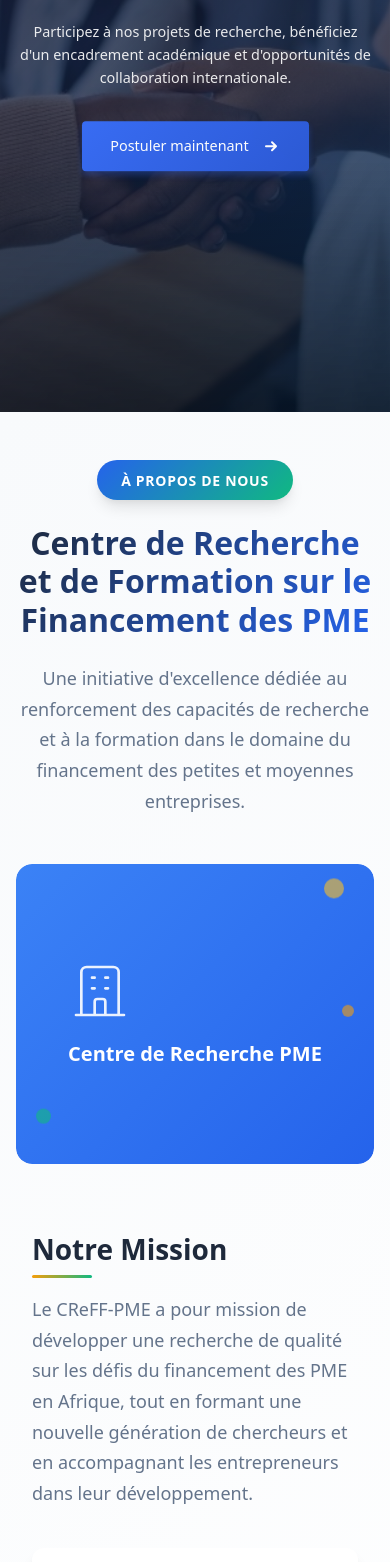
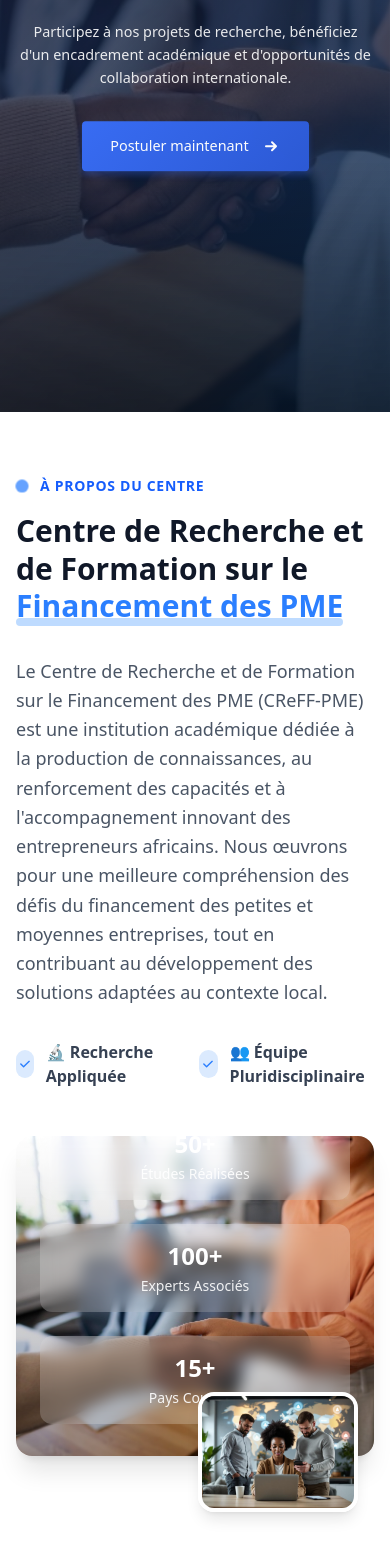
Before and after one commit to EThys/centreDeRecherche, a Vue app: page / in a window 390 px wide. Shown: the part 432-1994 px from the top of the page. Built offline with nearby package versions, Linux system fonts and the light colour scheme; grey boxes are pictures that could not be loaded; the HTML template or start-up script is replaced by a standard one.

Commit message:
Mise en place du composant about

```diff
--- a/src/components/AboutComponent.vue
+++ b/src/components/AboutComponent.vue
@@ -1,64 +1,128 @@
 <template>
-  <section id="about" class="about-section">
-    <div class="container">
-      <!-- En-tête (conservé) -->
-      <div class="section-header">
-        <div class="academic-badge">
-          <span class="badge-text">À Propos de Nous</span>
-        </div>
-        <h2 class="section-title">Centre de Recherche et de Formation sur le Financement des PME</h2>
-        <p class="section-subtitle">
-          Une initiative d'excellence dédiée au renforcement des capacités de recherche
-          et à la formation dans le domaine du financement des petites et moyennes entreprises.
+  <!-- Section About -->
+  <section class="py-16 lg:py-24 px-4 sm:px-6 bg-white overflow-hidden">
+    <div class="max-w-6xl mx-auto">
+      <div class="flex flex-col lg:flex-row items-center justify-between gap-12 lg:gap-16">
+
+        <!-- Section Gauche - Contenu -->
+        <div class="w-full lg:w-1/2">
+          <div class="space-y-8">
+            <!-- En-tête discrète -->
+            <div
+              class="flex items-center mb-4 fade-in-up"
+              :class="{ 'animate-enter': isVisible }"
+            >
+              <div class="w-3 h-3 bg-blue-500 rounded-full mr-3 animate-pulse"></div>
+              <p class="text-blue-600 text-sm font-semibold tracking-wider uppercase">
+                À PROPOS DU CENTRE
               </p>
             </div>
 
-      <!-- Contenu principal en deux colonnes -->
-      <div class="two-column-layout">
-        <!-- Colonne gauche - Image -->
-        <div class="image-column">
-          <div class="image-container">
-            <div class="main-image">
-              <div class="image-placeholder">
-                <div class="image-content">
-                  <svg class="placeholder-icon" fill="none" stroke="currentColor" viewBox="0 0 24 24">
-                    <path stroke-linecap="round" stroke-linejoin="round" stroke-width="1" d="M19 21V5a2 2 0 00-2-2H7a2 2 0 00-2 2v16m14 0h2m-2 0h-5m-9 0H3m2 0h5M9 7h1m-1 4h1m4-4h1m-1 4h1m-5 10v-5a1 1 0 011-1h2a1 1 0 011 1v5m-4 0h4"/>
+            <!-- Titre principal -->
+            <h2
+              class="text-3xl lg:text-4xl xl:text-5xl font-bold text-gray-900 leading-tight fade-in-up delay-100"
+              :class="{ 'animate-enter': isVisible }"
+            >
+              Centre de Recherche et de Formation sur le
+              <span class="text-blue-500 relative">
+                <span class="relative z-10">Financement des PME</span>
+                <span
+                  class="absolute bottom-0 left-0 w-0 h-2 bg-blue-200 rounded-full transition-all duration-1000 ease-out"
+                  :class="{ 'w-full': isVisible }"
+                ></span>
+              </span>
+            </h2>
+
+            <!-- Description -->
+            <p
+              class="text-lg text-gray-600 leading-relaxed fade-in-up delay-200"
+              :class="{ 'animate-enter': isVisible }"
+            >
+              Le Centre de Recherche et de Formation sur le Financement des PME (CReFF-PME) est une institution académique dédiée à la production de connaissances, au renforcement des capacités et à l'accompagnement innovant des entrepreneurs africains. Nous œuvrons pour une meilleure compréhension des défis du financement des petites et moyennes entreprises, tout en contribuant au développement des solutions adaptées au contexte local.
+            </p>
+
+            <div class="flex items-center space-x-8 fade-in-up delay-300" :class="{ 'animate-enter': isVisible }">
+
+              <!-- Item 1 -->
+              <div class="flex items-center space-x-3 group">
+                <div class="w-7 h-7 bg-blue-100 rounded-full flex items-center justify-center transform group-hover:scale-110 group-hover:bg-blue-500 transition-all duration-300">
+                  <svg class="w-3.5 h-3.5 text-blue-500 group-hover:text-white transition-colors duration-300" fill="currentColor" viewBox="0 0 20 20">
+                    <path fill-rule="evenodd" d="M16.707 5.293a1 1 0 010 1.414l-8 8a1 1 0 01-1.414 0l-4-4a1 1 01 011.414-1.414L8 12.586l7.293-7.293a1 1 01 1.414 0z" clip-rule="evenodd"/>
                   </svg>
-                  <span class="image-text">Centre de Recherche PME</span>
+                </div>
+                <span class="text-gray-700 font-semibold text-base group-hover:text-blue-600 transition-colors duration-300">
+                  🔬 Recherche Appliquée
+                </span>
+              </div>
+
+              <!-- Item 2 -->
+              <div class="flex items-center space-x-3 group">
+                <div class="w-7 h-7 bg-blue-100 rounded-full flex items-center justify-center transform group-hover:scale-110 group-hover:bg-blue-500 transition-all duration-300">
+                  <svg class="w-3.5 h-3.5 text-blue-500 group-hover:text-white transition-colors duration-300" fill="currentColor" viewBox="0 0 20 20">
+                    <path fill-rule="evenodd" d="M16.707 5.293a1 1 0 010 1.414l-8 8a1 1 0 01-1.414 0l-4-4a1 1 01 011.414-1.414L8 12.586l7.293-7.293a1 1 01 1.414 0z" clip-rule="evenodd"/>
+                  </svg>
+                </div>
+                <span class="text-gray-700 font-semibold text-base group-hover:text-blue-600 transition-colors duration-300">
+                  👥 Équipe Pluridisciplinaire
+                </span>
+              </div>
+
+            </div>
+
           </div>
         </div>
+
+        <!-- Section Droite - Images avec statistiques superposées -->
+        <div class="w-full lg:w-1/2">
+          <div class="relative">
+            <!-- Image principale avec statistiques superposées -->
+            <div
+              class="relative rounded-2xl overflow-hidden shadow-xl image-container-main fade-in-up delay-400"
+              :class="{ 'animate-enter': isVisible }"
+            >
+              <img
+                src="../assets/carousel-2.jpg"
+                alt="Équipe du CReFF-PME en réunion de recherche"
+                class="w-full h-80 lg:h-96 object-cover transform transition-transform duration-700 image-main"
+              />
+
+              <!-- Superposition semi-transparente pour améliorer la lisibilité -->
+              <div class="absolute inset-0 bg-gradient-to-t from-black/30 to-transparent"></div>
+
+              <!-- Statistiques superposées -->
+              <div class="absolute bottom-0 left-0 right-0 p-6 text-white">
+                <div class="grid grid-cols-3 gap-4 stats-container">
+                  <div
+                    v-for="(stat, index) in stats"
+                    :key="index"
+                    class="text-center bg-white/20 backdrop-blur-sm rounded-xl p-4 transform transition-all duration-500 stat-item"
+                    :style="{ animationDelay: `${index * 200 + 600}ms` }"
+                    :class="{ 'stat-enter': isVisible }"
+                  >
+                    <p class="text-2xl lg:text-3xl font-bold count-up" :data-target="stat.value">
+                      {{ isVisible ? 0 : '' }}
+                    </p>
+                    <p class="text-sm opacity-90 mt-1">{{ stat.label }}</p>
                   </div>
-            <div class="image-decoration">
-              <div class="decoration-dot dot-1"></div>
-              <div class="decoration-dot dot-2"></div>
-              <div class="decoration-dot dot-3"></div>
                 </div>
               </div>
             </div>
 
-        <!-- Colonne droite - Détails -->
-        <div class="details-column">
-          <!-- Mission -->
-          <div class="mission-section">
-            <h3 class="mission-title">Notre Mission</h3>
-            <p class="mission-text">
-              Le CReFF-PME a pour mission de développer une recherche de qualité sur les défis
-              du financement des PME en Afrique, tout en formant une nouvelle génération de
-              chercheurs et en accompagnant les entrepreneurs dans leur développement.
-            </p>
+            <!-- Image secondaire -->
+            <div
+              class="absolute -top-8 -right-8 w-48 h-36 lg:w-64 lg:h-48 rounded-2xl overflow-hidden shadow-lg border-4 border-white transform transition-transform duration-500 image-secondary fade-in-up delay-500"
+              :class="{ 'animate-enter': isVisible }"
+            >
+              <img
+                src="../assets/carousel-4.jpg"
+                alt="Formation et atelier du CReFF-PME"
+                class="w-full h-full object-cover"
+              />
             </div>
 
-          <!-- Points clés -->
-          <div class="key-points">
-            <div class="key-point" v-for="point in keyPoints" :key="point.id">
-              <div class="point-icon">
-                <component :is="point.icon" />
-              </div>
-              <div class="point-content">
-                <h4>{{ point.title }}</h4>
-                <p>{{ point.description }}</p>
-              </div>
-            </div>
+            <!-- Élément décoratif flottant -->
+            <div class="absolute -bottom-4 -left-4 w-20 h-20 bg-blue-100 rounded-full opacity-50 animate-float"></div>
+            <div class="absolute top-1/2 -right-4 w-12 h-12 bg-blue-200 rounded-full opacity-30 animate-float-delayed"></div>
           </div>
         </div>
       </div>
@@ -66,482 +130,242 @@
   </section>
 </template>
 
-<script setup lang="ts">
-import { ref } from 'vue'
+<script setup>
+import { ref, onMounted, onUnmounted } from 'vue'
 
-// Icônes pour les points clés
-const ResearchIcon = {
-  template: `
-    <svg class="icon" fill="none" stroke="currentColor" viewBox="0 0 24 24">
-      <path stroke-linecap="round" stroke-linejoin="round" stroke-width="2" d="M19.428 15.428a2 2 0 00-1.022-.547l-2.387-.477a6 6 0 00-3.86.517l-.318.158a6 6 0 01-3.86.517L6.05 15.21a2 2 0 00-1.806.547M8 4h8l-1 1v5.172a2 2 0 00.586 1.414l5 5c1.26 1.26.367 3.414-1.415 3.414H4.828c-1.782 0-2.674-2.154-1.414-3.414l5-5A2 2 0 009 10.172V5L8 4z"/>
-    </svg>
-  `
+const isVisible = ref(false)
+const stats = ref([
+  { value: 50, label: 'Études Réalisées' },
+  { value: 100, label: 'Experts Associés' },
+  { value: 15, label: 'Pays Couverts' }
+])
+
+const observer = ref(null)
+
+const startCountUp = () => {
+  const countUpElements = document.querySelectorAll('.count-up')
+
+  countUpElements.forEach(element => {
+    const target = parseInt(element.getAttribute('data-target'))
+    const duration = 2000
+    const step = target / (duration / 16)
+    let current = 0
+
+    const timer = setInterval(() => {
+      current += step
+      if (current >= target) {
+        element.textContent = target + '+'
+        clearInterval(timer)
+      } else {
+        element.textContent = Math.floor(current) + '+'
+      }
+    }, 16)
+  })
 }
 
-const TeamIcon = {
-  template: `
-    <svg class="icon" fill="none" stroke="currentColor" viewBox="0 0 24 24">
-      <path stroke-linecap="round" stroke-linejoin="round" stroke-width="2" d="M17 20h5v-2a3 3 0 00-5.356-1.857M17 20H7m10 0v-2c0-.656-.126-1.283-.356-1.857M7 20H2v-2a3 3 0 015.356-1.857M7 20v-2c0-.656.126-1.283.356-1.857m0 0a5.002 5.002 0 019.288 0M15 7a3 3 0 11-6 0 3 3 0 016 0zm6 3a2 2 0 11-4 0 2 2 0 014 0zM7 10a2 2 0 11-4 0 2 2 0 014 0z"/>
-    </svg>
-  `
+const handleIntersection = (entries) => {
+  entries.forEach(entry => {
+    if (entry.isIntersecting) {
+      isVisible.value = true
+      setTimeout(startCountUp, 800)
+    }
+  })
 }
 
-const PartnershipIcon = {
-  template: `
-    <svg class="icon" fill="none" stroke="currentColor" viewBox="0 0 24 24">
-      <path stroke-linecap="round" stroke-linejoin="round" stroke-width="2" d="M21 12a9 9 0 01-9 9m9-9a9 9 0 00-9-9m9 9H3m9 9v-9m0-9a9 9 0 00-9 9m9-9c0 1.105-.895 2-2 2s-2-.895-2-2 .895-2 2-2 2 .895 2 2z"/>
-    </svg>
-  `
+onMounted(() => {
+  observer.value = new IntersectionObserver(handleIntersection, {
+    threshold: 0.3,
+    rootMargin: '-50px'
+  })
+
+  const section = document.querySelector('section')
+  if (section) {
+    observer.value.observe(section)
   }
+})
 
-const keyPoints = ref([
-  {
-    id: 1,
-    icon: ResearchIcon,
-    title: "Recherche Appliquée",
-    description: "Études approfondies sur les mécanismes de financement des PME en contexte africain."
-  },
-  {
-    id: 2,
-    icon: TeamIcon,
-    title: "Équipe Pluridisciplinaire",
-    description: "Experts en finance, économie, gestion et entrepreneuriat travaillant en synergie."
-  },
-  {
-    id: 3,
-    icon: PartnershipIcon,
-    title: "Partenariats Stratégiques",
-    description: "Collaboration avec des institutions académiques et financières internationales."
+onUnmounted(() => {
+  if (observer.value) {
+    observer.value.disconnect()
   }
-])
-
-const keyNumbers = ref([
-  { value: "2023", label: "Année de Création" },
-  { value: "2", label: "Universités Partenaires" },
-  { value: "4", label: "Pays d'Intervention" }
-])
+})
 </script>
 
 <style scoped>
-/* Variables CSS modernes */
-.about-section {
-  --primary: #2563eb;
-  --primary-dark: #1d4ed8;
-  --primary-light: #3b82f6;
-  --secondary: #10b981;
-  --accent: #f59e0b;
-  --accent-light: #fbbf24;
-  --dark: #1e293b;
-  --dark-light: #334155;
-  --light: #f8fafc;
-  --gray: #64748b;
-  --gray-light: #cbd5e1;
-  --white: #ffffff;
-  --shadow: 0 10px 15px -3px rgba(0, 0, 0, 0.1), 0 4px 6px -2px rgba(0, 0, 0, 0.05);
-  --shadow-lg: 0 20px 25px -5px rgba(0, 0, 0, 0.1), 0 10px 10px -5px rgba(0, 0, 0, 0.04);
-  --radius: 12px;
-  --radius-lg: 16px;
-  --transition: all 0.3s cubic-bezier(0.4, 0, 0.2, 1);
+/* Animations d'entrée principales */
+.fade-in-up {
+  opacity: 0;
+  transform: translateY(30px);
+  transition: all 0.8s cubic-bezier(0.16, 1, 0.3, 1);
 }
 
-/* Styles de base */
-.about-section {
-  padding: 5rem 0;
-  background: linear-gradient(135deg, var(--light) 0%, #ffffff 100%);
-  position: relative;
-  overflow: hidden;
+.fade-in-up.animate-enter {
+  opacity: 1;
+  transform: translateY(0);
 }
 
-.container {
-  max-width: 1200px;
-  margin: 0 auto;
-  padding: 0 1.5rem;
+/* Délais d'animation pour les éléments */
+.delay-100 {
+  transition-delay: 100ms;
 }
 
-/* En-tête de section */
-.section-header {
-  text-align: center;
-  margin-bottom: 4rem;
+.delay-200 {
+  transition-delay: 200ms;
 }
 
-.academic-badge {
-  display: inline-block;
-  background: linear-gradient(135deg, var(--primary), var(--secondary));
-  border-radius: 50px;
-  padding: 0.5rem 1.5rem;
-  margin-bottom: 1.5rem;
-  box-shadow: var(--shadow);
+.delay-300 {
+  transition-delay: 300ms;
 }
 
-.badge-text {
-  font-size: 0.875rem;
-  font-weight: 600;
-  color: var(--white);
-  letter-spacing: 0.05em;
-  text-transform: uppercase;
+.delay-400 {
+  transition-delay: 400ms;
 }
 
-.section-title {
-  font-size: clamp(2.25rem, 4vw, 3.5rem);
-  font-weight: 800;
-  color: var(--dark);
-  line-height: 1.2;
-  margin-bottom: 1.5rem;
-  background: linear-gradient(135deg, var(--dark) 0%, var(--primary) 100%);
-  -webkit-background-clip: text;
-  -webkit-text-fill-color: transparent;
-  background-clip: text;
+.delay-500 {
+  transition-delay: 500ms;
 }
 
-.section-subtitle {
-  font-size: 1.25rem;
-  color: var(--gray);
-  line-height: 1.7;
-  max-width: 800px;
-  margin: 0 auto;
+/* Animation des statistiques */
+.stat-item {
+  opacity: 0;
+  transform: translateY(20px) scale(0.95);
 }
 
-/* Layout en deux colonnes */
-.two-column-layout {
-  display: grid;
-  grid-template-columns: 1fr 1fr;
-  gap: 4rem;
-  align-items: center;
-  margin-bottom: 4rem;
+.stat-enter {
+  animation: statSlideIn 0.6s cubic-bezier(0.16, 1, 0.3, 1) forwards;
 }
 
-/* Colonne image */
-.image-column {
-  position: relative;
+@keyframes statSlideIn {
+  0% {
+    opacity: 0;
+    transform: translateY(20px) scale(0.95);
+  }
+  100% {
+    opacity: 1;
+    transform: translateY(0) scale(1);
+  }
 }
 
-.image-container {
-  position: relative;
-  border-radius: var(--radius-lg);
-  overflow: hidden;
+/* Animation de flottement */
+.animate-float {
+  animation: float 6s ease-in-out infinite;
 }
 
-.main-image {
-  position: relative;
-  border-radius: var(--radius-lg);
-  overflow: hidden;
-  box-shadow: var(--shadow-lg);
-}
-
-.image-placeholder {
-  width: 100%;
-  height: 400px;
-  background: linear-gradient(135deg, var(--primary-light) 0%, var(--primary) 100%);
-  display: flex;
-  align-items: center;
-  justify-content: center;
-  position: relative;
-}
-
-.image-content {
-  text-align: center;
-  color: var(--white);
-  z-index: 2;
-}
-
-.placeholder-icon {
-  width: 4rem;
-  height: 4rem;
-  margin-bottom: 1rem;
-  opacity: 0.9;
-}
-
-.image-text {
-  font-size: 1.25rem;
-  font-weight: 600;
-  display: block;
-}
-
-/* Décoration image */
-.image-decoration {
-  position: absolute;
-  top: 0;
-  left: 0;
-  right: 0;
-  bottom: 0;
-  pointer-events: none;
-}
-
-.decoration-dot {
-  position: absolute;
-  border-radius: 50%;
-  background: var(--accent-light);
-  opacity: 0.6;
-}
-
-.dot-1 {
-  width: 20px;
-  height: 20px;
-  top: 20px;
-  right: 30px;
-  animation: float 3s ease-in-out infinite;
-}
-
-.dot-2 {
-  width: 15px;
-  height: 15px;
-  bottom: 40px;
-  left: 20px;
-  background: var(--secondary);
-  animation: float 3s ease-in-out infinite 1s;
-}
-
-.dot-3 {
-  width: 12px;
-  height: 12px;
-  top: 50%;
-  right: 20px;
-  background: var(--accent);
-  animation: float 3s ease-in-out infinite 2s;
+.animate-float-delayed {
+  animation: float 8s ease-in-out infinite 2s;
 }
 
 @keyframes float {
-  0%, 100% { transform: translateY(0px); }
-  50% { transform: translateY(-10px); }
+  0%, 100% {
+    transform: translateY(0) rotate(0deg);
+  }
+  33% {
+    transform: translateY(-10px) rotate(120deg);
+  }
+  66% {
+    transform: translateY(5px) rotate(240deg);
+  }
 }
 
-/* Colonne détails */
-.details-column {
-  padding: 1rem;
+/* Effets hover améliorés */
+.image-container-main:hover .image-main {
+  transform: scale(1.05);
 }
 
-/* Mission */
-.mission-section {
-  margin-bottom: 2.5rem;
+.image-secondary:hover {
+  transform: translateY(-5px) rotate(2deg);
+  box-shadow: 0 20px 40px rgba(0, 0, 0, 0.15);
 }
 
-.mission-title {
-  font-size: 1.75rem;
-  font-weight: 700;
-  color: var(--dark);
-  margin-bottom: 1.5rem;
-  position: relative;
-  display: inline-block;
+.stat-item:hover {
+  transform: translateY(-5px) scale(1.05);
+  background: rgba(255, 255, 255, 0.25);
+  box-shadow: 0 10px 25px rgba(0, 0, 0, 0.2);
 }
 
-.mission-title::after {
-  content: '';
-  position: absolute;
-  bottom: -0.5rem;
-  left: 0;
-  width: 60px;
-  height: 3px;
-  background: linear-gradient(90deg, var(--accent), var(--secondary));
-  border-radius: 2px;
+/* Animation de soulignement pour le titre */
+.text-blue-500 span:last-child {
+  transition: width 1.2s cubic-bezier(0.16, 1, 0.3, 1);
 }
 
-.mission-text {
-  font-size: 1.125rem;
-  color: var(--gray);
-  line-height: 1.7;
+/* Amélioration de l'effet de flou pour les cartes de statistiques */
+.backdrop-blur-sm {
+  backdrop-filter: blur(8px);
 }
 
-/* Points clés */
-.key-points {
-  margin-bottom: 2.5rem;
+/* Animation de pulse pour le point bleu */
+.animate-pulse {
+  animation: pulse 2s cubic-bezier(0.4, 0, 0.6, 1) infinite;
 }
 
-.key-point {
-  display: flex;
-  align-items: flex-start;
-  gap: 1rem;
-  margin-bottom: 1.5rem;
-  padding: 1.5rem;
-  border-radius: var(--radius);
-  background: var(--white);
-  box-shadow: var(--shadow);
-  transition: var(--transition);
+@keyframes pulse {
+  0%, 100% {
+    opacity: 1;
+    transform: scale(1);
+  }
+  50% {
+    opacity: 0.7;
+    transform: scale(1.1);
+  }
 }
 
-.key-point:hover {
-  transform: translateX(5px);
-  box-shadow: var(--shadow-lg);
+/* Responsive adjustments */
+@media (max-width: 1024px) {
+  .image-secondary {
+    position: relative;
+    top: 0;
+    right: 0;
+    margin-top: -4rem;
+    margin-left: auto;
+    margin-right: 2rem;
+    width: 200px;
+    height: 150px;
   }
 
-.point-icon {
-  flex-shrink: 0;
-  width: 3rem;
-  height: 3rem;
-  background: linear-gradient(135deg, var(--primary), var(--primary-light));
-  border-radius: 50%;
-  display: flex;
-  align-items: center;
-  justify-content: center;
-  box-shadow: 0 4px 6px rgba(37, 99, 235, 0.2);
+  .animate-float,
+  .animate-float-delayed {
+    display: none;
+  }
 }
 
-.point-icon svg {
-  width: 1.25rem;
-  height: 1.25rem;
-  color: var(--white);
+@media (max-width: 768px) {
+  .fade-in-up {
+    transform: translateY(20px);
   }
 
-.point-content h4 {
-  font-size: 1.125rem;
-  font-weight: 600;
-  color: var(--dark);
-  margin-bottom: 0.5rem;
-}
-
-.point-content p {
-  font-size: 0.9rem;
-  color: var(--gray);
-  line-height: 1.6;
-  margin: 0;
-}
-
-/* Statistiques */
-.stats-section {
-  background: linear-gradient(135deg, var(--primary) 0%, var(--primary-dark) 100%);
-  border-radius: var(--radius-lg);
-  padding: 2rem;
-  color: var(--white);
-  box-shadow: var(--shadow);
-}
-
-.stats-section h4 {
-  font-size: 1.25rem;
-  font-weight: 600;
-  margin-bottom: 1.5rem;
-  text-align: center;
-}
-
-.stats-grid {
-  display: grid;
-  grid-template-columns: repeat(3, 1fr);
+  .stats-container {
+    grid-template-columns: 1fr;
     gap: 1rem;
   }
 
   .stat-item {
-  text-align: center;
-  padding: 1rem;
+    margin-bottom: 0.5rem;
   }
 
-.stat-value {
-  font-size: 2rem;
-  font-weight: 800;
-  margin-bottom: 0.5rem;
-  color: var(--accent-light);
-}
-
-.stat-label {
-  font-size: 0.875rem;
-  opacity: 0.9;
-}
-
-/* Boutons d'action */
-.action-section-simple {
-  display: flex;
-  justify-content: center;
-  gap: 1.5rem;
-  margin-top: 2rem;
-}
-
-.btn {
-  display: inline-flex;
-  align-items: center;
-  justify-content: center;
-  padding: 1rem 2rem;
-  border-radius: 50px;
-  font-weight: 600;
-  text-decoration: none;
-  transition: var(--transition);
-  border: 2px solid transparent;
-  font-size: 1rem;
-  cursor: pointer;
-  min-width: 200px;
-}
-
-.btn-primary {
-  background: linear-gradient(135deg, var(--accent), var(--accent-light));
-  color: var(--dark);
-  box-shadow: 0 4px 6px rgba(245, 158, 11, 0.2);
-}
-
-.btn-primary:hover {
-  transform: translateY(-2px);
-  box-shadow: 0 10px 20px rgba(245, 158, 11, 0.3);
-}
-
-.btn-secondary {
-  background: transparent;
-  color: var(--primary);
-  border-color: var(--primary);
-}
-
-.btn-secondary:hover {
-  background: var(--primary);
-  color: var(--white);
-  transform: translateY(-2px);
-  box-shadow: 0 10px 20px rgba(37, 99, 235, 0.2);
-}
-
-/* Responsive Design */
-@media (max-width: 968px) {
-  .two-column-layout {
-    grid-template-columns: 1fr;
-    gap: 3rem;
-  }
-
-  .image-column {
-    order: -1;
-  }
-
-  .image-placeholder {
-    height: 300px;
+  .image-secondary {
+    width: 160px;
+    height: 120px;
+    margin-right: 1rem;
   }
 }
 
-@media (max-width: 768px) {
-  .about-section {
-    padding: 3rem 0;
+/* Support pour la réduction des animations */
+@media (prefers-reduced-motion: reduce) {
+  .fade-in-up,
+  .stat-item,
+  .image-main,
+  .image-secondary,
+  .animate-float,
+  .animate-float-delayed,
+  .animate-pulse {
+    animation: none;
+    transition: none;
+    transform: none;
   }
 
-  .section-header {
-    margin-bottom: 3rem;
-  }
-
-  .stats-grid {
-    grid-template-columns: 1fr;
-  }
-
-  .action-section-simple {
-    flex-direction: column;
-    align-items: center;
-  }
-
-  .btn {
-    width: 100%;
-    max-width: 300px;
-  }
-}
-
-@media (max-width: 480px) {
-  .container {
-    padding: 0 1rem;
-  }
-
-  .section-title {
-    font-size: 2rem;
-  }
-
-  .section-subtitle {
-    font-size: 1.125rem;
-  }
-
-  .key-point {
-    flex-direction: column;
-    text-align: center;
-    padding: 1rem;
-  }
-
-  .point-icon {
-    align-self: center;
+  .fade-in-up.animate-enter {
+    opacity: 1;
+    transform: none;
   }
 }
 </style>
```
Lines whose indentation alone changed are shown as unchanged.
